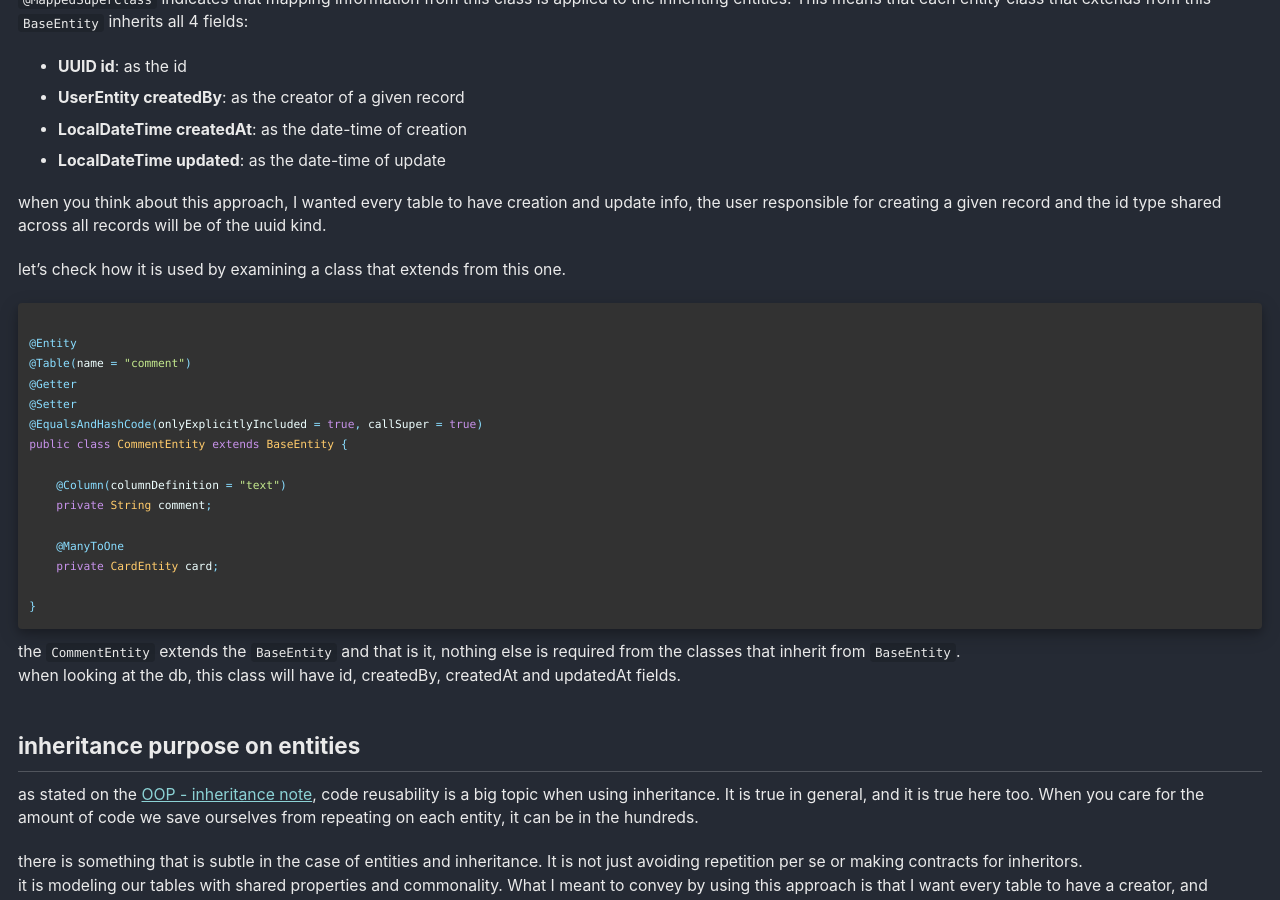
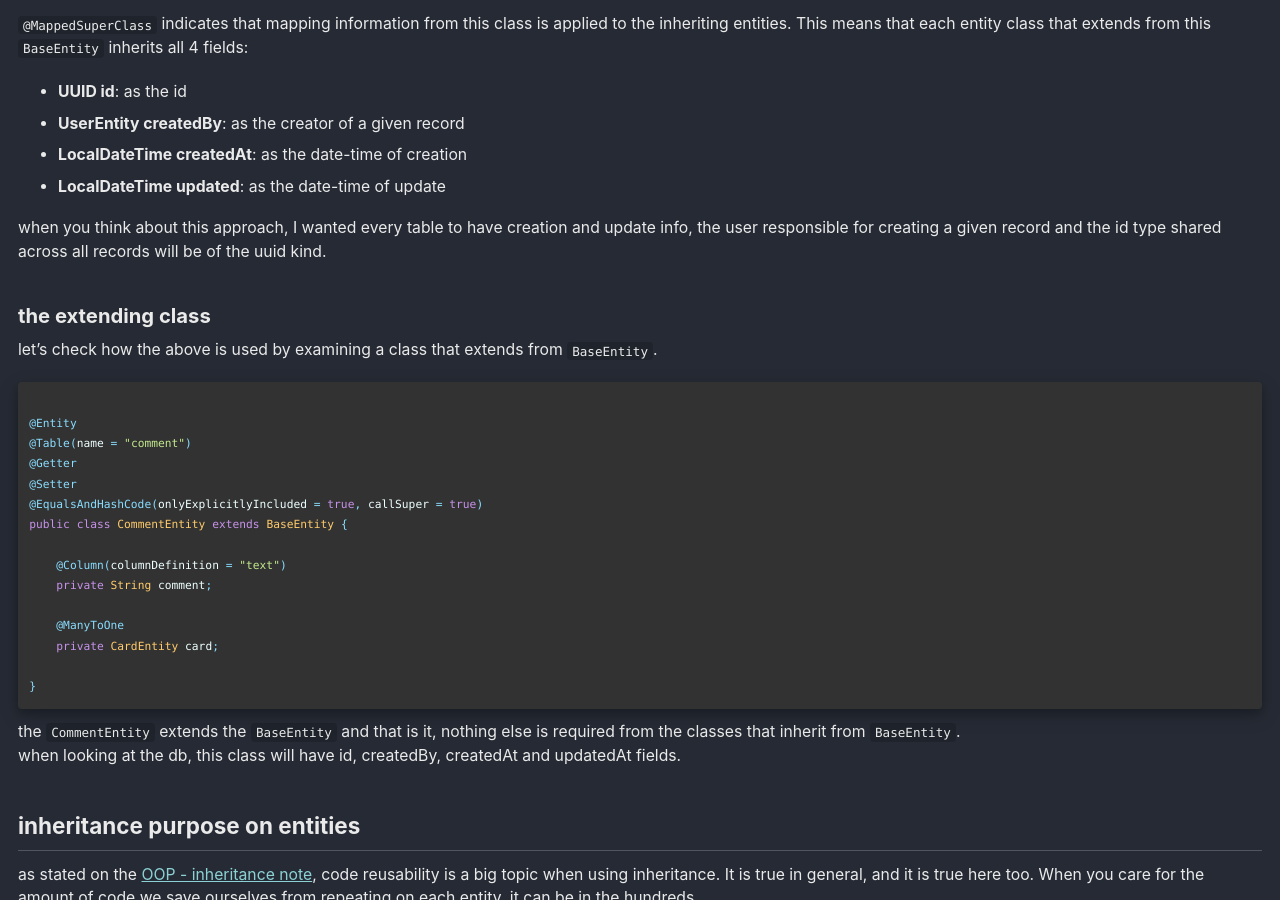
Before and after one commit to JohnnyXavier/johnnyxavier.github.io, a Jekyll site: the page built from _posts/bmc_anvil/2023-06-02-bmc-showcase-note-hbn-inheritance.md, in a window 1280 px wide and 900 px high, scrolled down 1827 px. Built offline with Jekyll 4.4.1, drawn with Linux system fonts in a browser that asks for light colours; cached includes are drawn as plain includes.

Commit message:
updating to add Anvil

````diff
--- a/_posts/bmc_anvil/2023-06-02-bmc-showcase-note-hbn-inheritance.md
+++ b/_posts/bmc_anvil/2023-06-02-bmc-showcase-note-hbn-inheritance.md
@@ -68,7 +68,9 @@ class that extends from this `BaseEntity` inherits all 4 fields:
 when you think about this approach, I wanted every table to have creation and update info, the user responsible for creating a given record
 and the id type shared across all records will be of the uuid kind.
 
-let's check how it is used by examining a class that extends from this one.
+### the extending class
+
+let's check how the above is used by examining a class that extends from `BaseEntity`.
 
 ```java
 
````
